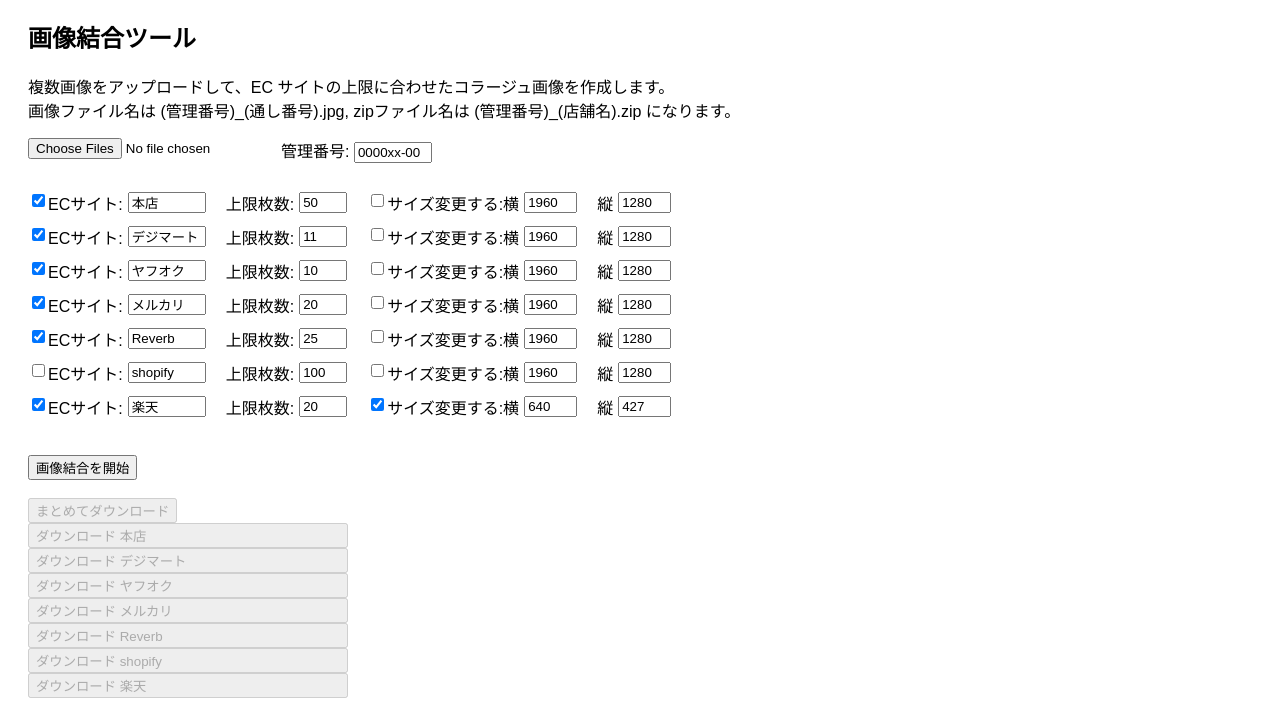
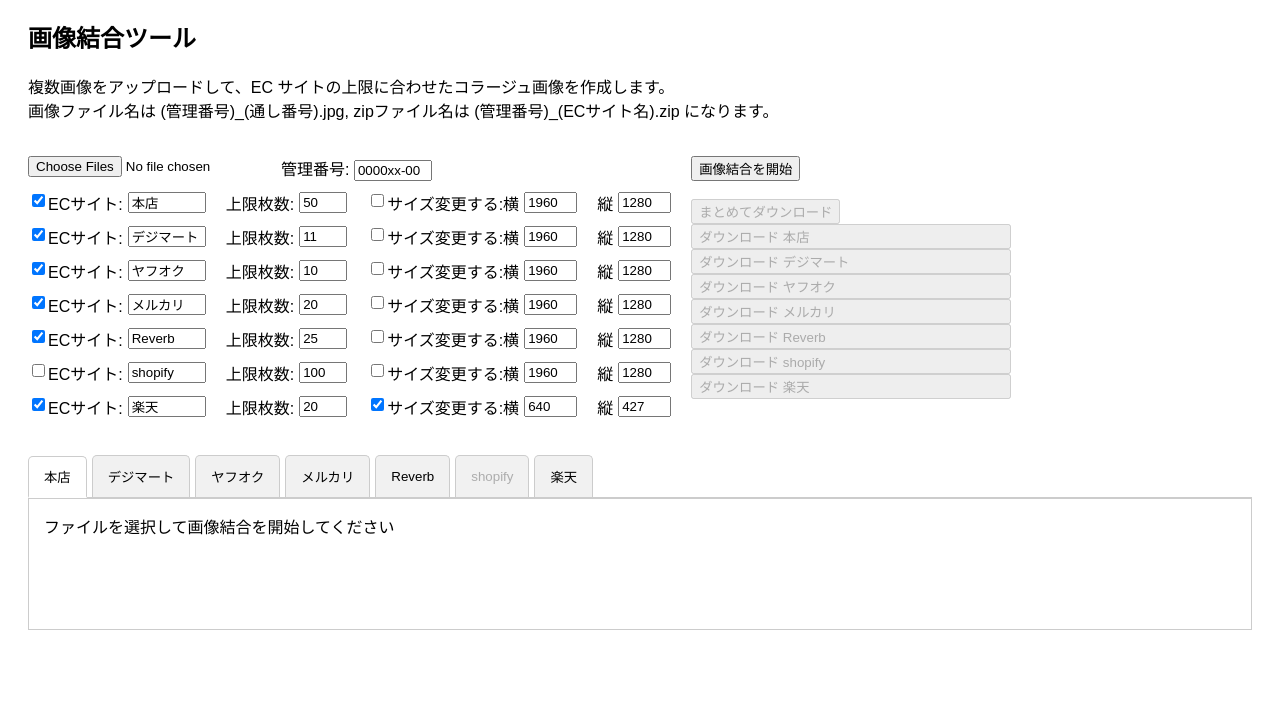
Before and after one commit to chimaAtSomewhere/kastom-webup-assistant, a website built with Parcel: page index.html in a window 1280 px wide. Shown: the part 89-800 px from the top of the page. Built offline with nearby package versions, Linux system fonts and the light colour scheme.

Commit message:
uiを変更

```diff
--- a/index.html
+++ b/index.html
@@ -11,9 +11,12 @@
     <p>
       複数画像をアップロードして、EC サイトの上限に合わせたコラージュ画像を作成します。
       <br>
-      画像ファイル名は (管理番号)_(通し番号).jpg, zipファイル名は (管理番号)_(店舗名).zip になります。
+      画像ファイル名は (管理番号)_(通し番号).jpg, zipファイル名は (管理番号)_(ECサイト名).zip になります。
     </p>
-    <div style="display: flex;">
+    <br>
+    <div id="main-container">
+      <div id="config-container">
+        <div style="display: flex; flex-direction: row">
           <div>
             <input type="file" id="input-image-files" multiple accept="image/*" />
           </div>
@@ -22,18 +25,24 @@
             <input type="text" id="managementId" value="0000xx-00" style="width: 70px;" />
           </div>
         </div>
-    <br />
         <div id="control-rows-container"></div>
-    <br /><br />
+      </div>
+      <div>
         <button id="joining-image">画像結合を開始</button>
-    <br /><br />
+        <br>
+        <br>
         <div id="download-container" style="margin-bottom: 5pt;">
           <button id="download-zip-button-all" disabled="true">まとめてダウンロード</button>
         </div>
-    <br /><br />
+      </div>
+    </div>
+    <br>
+    <br>
     <div id="result-display-container">
       <div id="tabs-container"></div>
-      <div id="tab-content-container"></div>
+      <div id="tab-content-container">
+        ファイルを選択して画像結合を開始してください
+      </div>
     </div>
     <script type="module" src="/src/image-joiner/main.ts"></script>
   </body>
--- a/main.css
+++ b/main.css
@@ -6,12 +6,10 @@ canvas {
   border: 1px solid #ccc;
   margin-bottom: 10px;
 }
-/* .gallery-container は不要になったので削除またはコメントアウト */
-/*
-.gallery-container {
-  margin-top: 20px;
+#main-container {
+  display: flex;
+  flex-direction: row;
 }
-*/
 .checkbox {
   display: flex;
   align-items: left;
@@ -56,7 +54,6 @@ white-space: nowrap;
 #tabs-container {
   display: flex;
   border-bottom: 2px solid #ccc;
-  margin-bottom: 10px;
 }
 .tab-button {
   padding: 10px 15px;
@@ -72,7 +69,6 @@ white-space: nowrap;
   border-bottom: 2px solid #fff;
   position: relative;
   top: 1px;
-  font-weight: bold;
 }
 #tab-content-container {
   padding: 15px;
--- a/src/image-joiner/main.ts
+++ b/src/image-joiner/main.ts
@@ -14,7 +14,7 @@ ui.initUI();
 // *************
 
 let processedImageSets: File[][] = new Array(config.ecSiteCount).fill([]);
-let activeTabIndex: number = 0;
+let activeTabIndex: number = 1;
 enum ProcessStatus {
   NOT_PROCESSED = "未処理",
   PROCESSING = "処理中",
--- a/src/image-joiner/ui.ts
+++ b/src/image-joiner/ui.ts
@@ -164,13 +164,16 @@ function createTabs() {
   tabsContainer.innerHTML = "";
 
   ecSiteConfigs.forEach((config, index) => {
-      const tabButton = document.createElement("button");
-      tabButton.className = "tab-button";
-      tabButton.textContent = config.ecSiteName;
-      tabButton.dataset.index = String(index);
-      tabButton.disabled = !config.isSelected;
-      tabsContainer.appendChild(tabButton);
-      tabBtns.push(tabButton);
+      const tabBtn = document.createElement("button");
+      tabBtn.className = "tab-button";
+      tabBtn.textContent = config.ecSiteName;
+      tabBtn.dataset.index = String(index);
+      tabBtn.disabled = !config.isSelected;
+      if (index === 0) {
+        tabBtn.classList.add("active");
+      }
+      tabsContainer.appendChild(tabBtn);
+      tabBtns.push(tabBtn);
   });
 }
 
```
Lines whose indentation alone changed are shown as unchanged.
